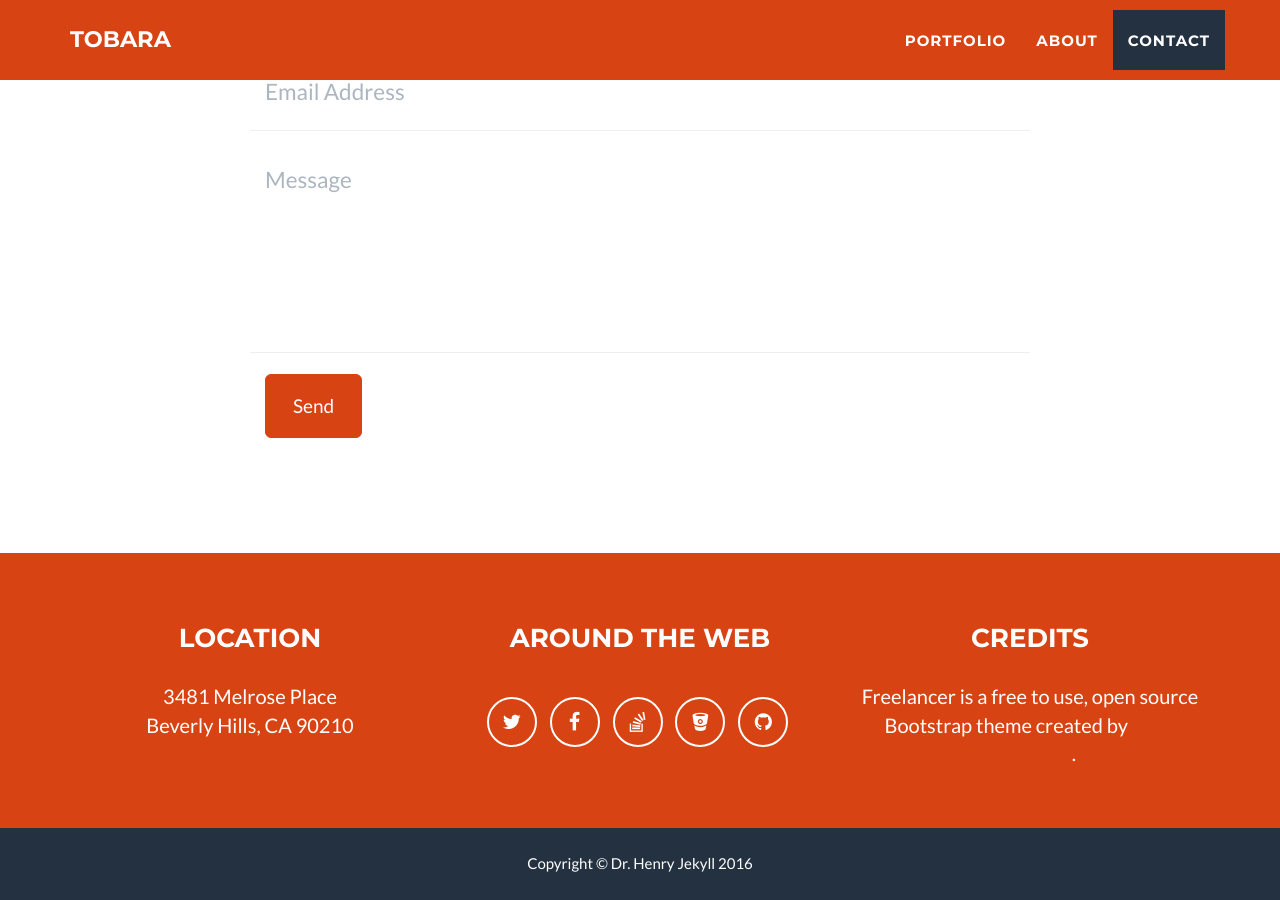
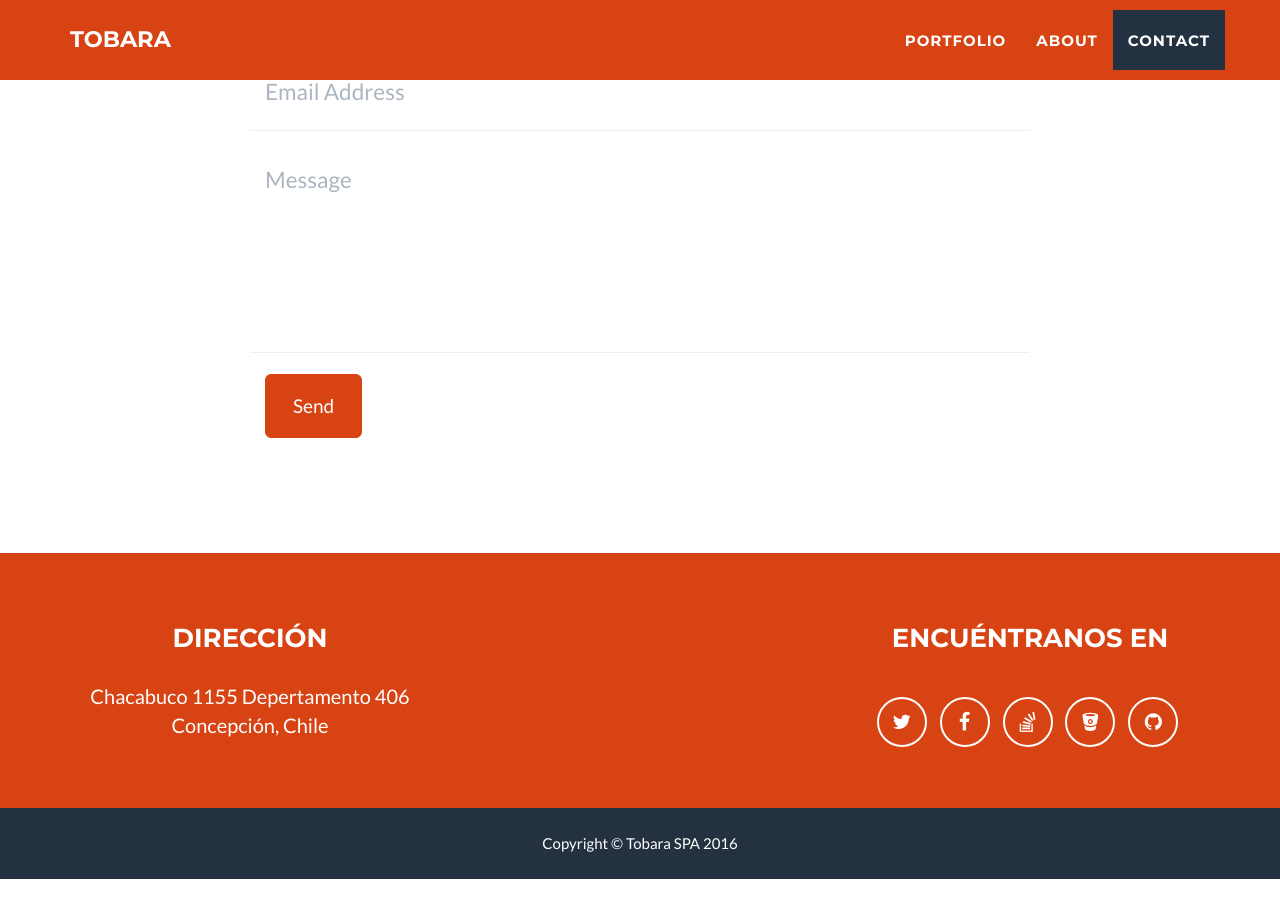
Before and after one commit to tobarapp/tobara.github.io, a Jekyll site: the page built from index.html, in a window 1280 px wide and 900 px high, scrolled down 2336 px. Built offline with Jekyll 4.4.1, drawn with Linux system fonts in a browser that asks for light colours; after the commit the page ends 3215 px from its top, so only the background shows below that.

Commit message:
Changes on footer, contact and cofig
asassaas

```diff
--- a/_config.yml
+++ b/_config.yml
@@ -31,17 +31,17 @@ color:
 
 # Footer settings
 footer:
-  copyright: Dr. Henry Jekyll
-  location: Location
-  social: Around the Web
-  credits: Credits
+  copyright: Tobara SPA
+  location: Dirección
+  social: Encuéntranos en
+  credits:
 
 # Social networks usernames (many more available: google-plus, flickr, dribbble, pinterest, instagram, tumblr, linkedin, etc.)
 social:
   - title: twitter
-    url: http://twitter.com/jekyllrb
+    url: http://twitter.com/tobara
   - title: facebook
-    url:
+    url: http://facebook.com/tobara
   - title: stack-overflow
     url: http://stackoverflow.com/questions/tagged/jekyll
   - title: bitbucket
@@ -51,8 +51,8 @@ social:
 
 # Postal address (add as many lines as necessary)
 address:
-  - line: 3481 Melrose Place
-  - line: Beverly Hills, CA 90210
+  - line: Chacabuco 1155 Depertamento 406
+  - line: Concepción, Chile
 
 # Credits content
 credits: 'Freelancer is a free to use, open source Bootstrap theme created by <a href="http://startbootstrap.com">Start Bootstrap</a>.'
--- a/_includes/contact_disqus.html
+++ b/_includes/contact_disqus.html
@@ -3,7 +3,7 @@
        <div class="container">
            <div class="row">
                <div class="col-lg-12 text-center">
-                   <h2>Contact me</h2>
+                   <h2>Contacto</h2>
                    <hr class="star-primary">
                </div>
            </div>
--- a/_includes/footer.html
+++ b/_includes/footer.html
@@ -12,18 +12,17 @@
                         </p>
                     </div>
                     <div class="footer-col col-md-4">
+
+                    </div>
+                    <div class="footer-col col-md-4">
                         <h3>{{ site.footer.social }}</h3>
                         <ul class="list-inline">
                             {% for network in site.social %}
                             <li>
                                 <a href="{{ network.url }}" class="btn-social btn-outline"><i class="fa fa-fw fa-{{ network.title }}"></i></a>
                             </li>
-		                    {% endfor %}
+                            {% endfor %}
                         </ul>
-                    </div>
-                    <div class="footer-col col-md-4">
-                        <h3>{{ site.footer.credits }}</h3>
-                        <p>{{ site.credits }}</p>
                     </div>
                 </div>
             </div>
```
Also changed, not shown: _includes/contact.html (+10 -10 lines).
